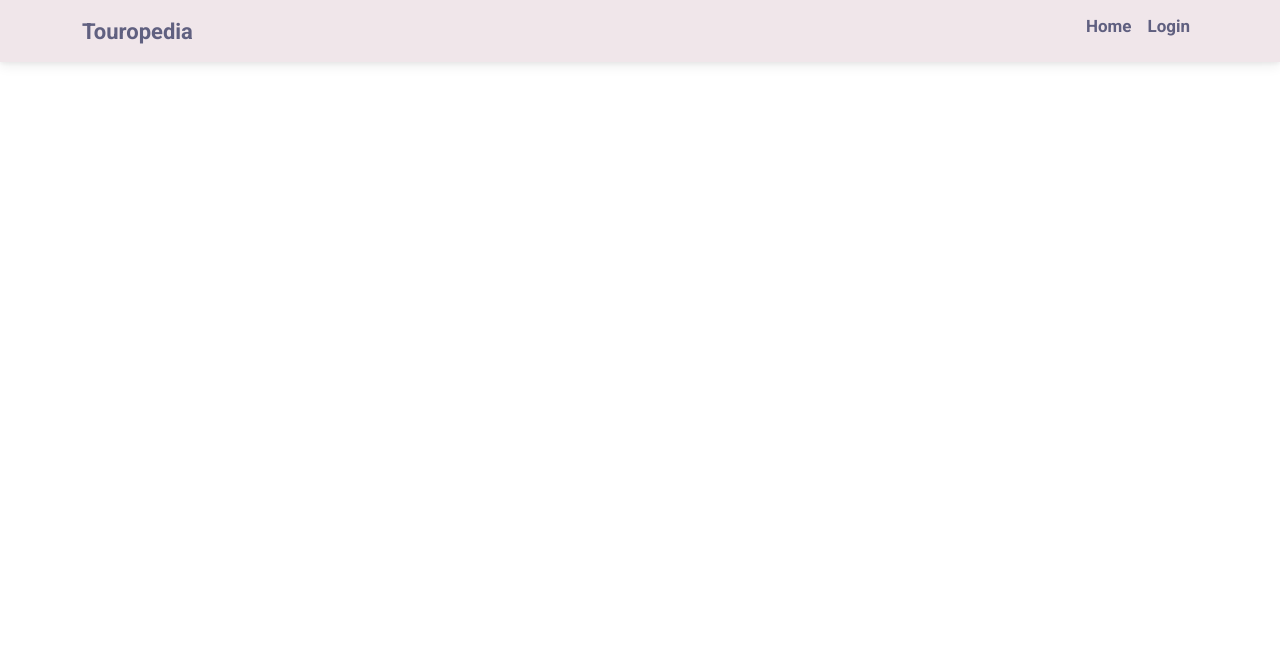
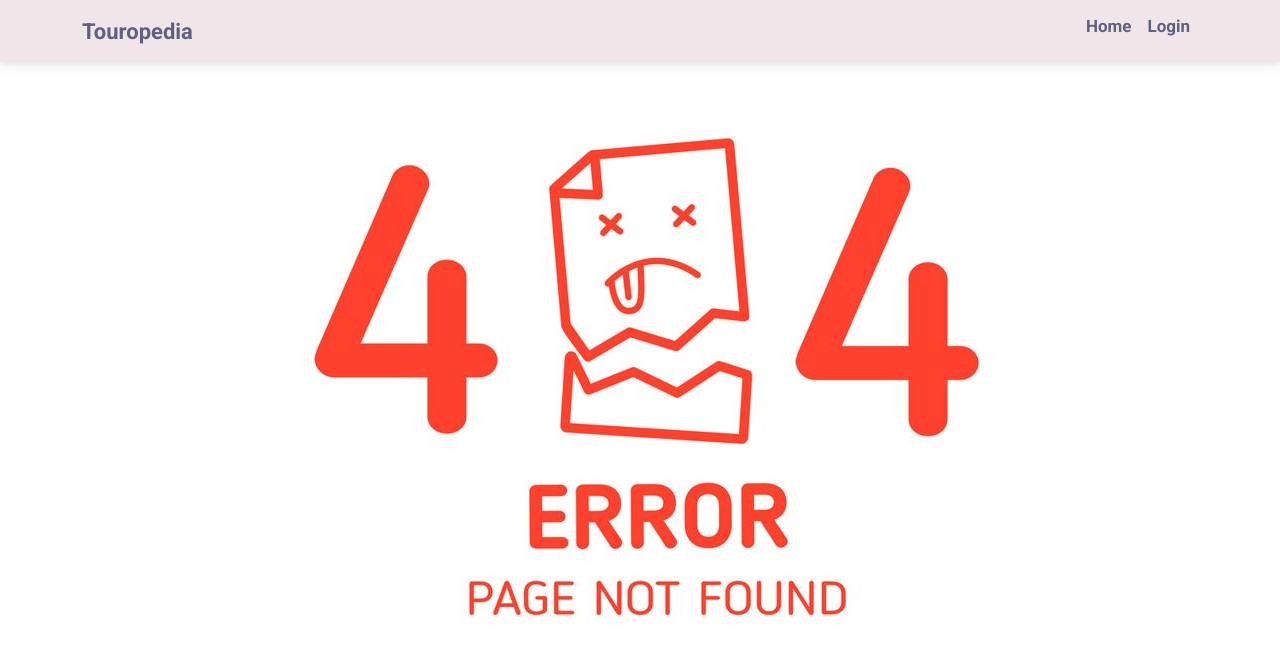
Before and after one commit to JENIA89/MERN-projecr, a React (Create React App) app in the folder client/: page /addTour/1 in a window 1280 px wide. Shown: the top 662 px of the page. Built offline with nearby package versions, Linux system fonts and the light colour scheme.

Commit message:
feat: add notfound page

```diff
--- a/client/src/pages/AddEditTour/index.tsx
+++ b/client/src/pages/AddEditTour/index.tsx
@@ -1,7 +1,7 @@
 import React, { FC, useEffect, useState } from 'react';
 import { useNavigate, useParams } from 'react-router-dom';
 import ChipInput from 'material-ui-chip-input';
-import { MDBBtn, MDBCard, MDBCardBody, MDBIcon, MDBValidation } from 'mdb-react-ui-kit';
+import { MDBBtn, MDBCard, MDBCardBody, MDBValidation } from 'mdb-react-ui-kit';
 // @ts-ignore
 import FileBase from 'react-file-base64';
 import * as S from './styled';
@@ -99,6 +99,7 @@ const AddEditTour:FC = () => {
                 style={{height: '100px'}}
                 // @ts-ignore
                 type='text'
+                textarea={description.toString()}
                 value={description}
                 name='description'
                 onChange={onInputChange}
--- /dev/null
+++ b/client/src/pages/NotFound/index.tsx
@@ -0,0 +1,11 @@
+import React, { FC } from 'react'
+
+const NotFound: FC = () => {
+  return (
+    <div>
+      <img src='/images/404.jpg' alt='Not Found'/>
+    </div>
+  )
+}
+
+export default NotFound
--- a/client/src/redux/reducers/tourSlice.ts
+++ b/client/src/redux/reducers/tourSlice.ts
@@ -97,7 +97,7 @@ export const updateTour = createAsyncThunk(
       console.log(updateTourData, 'data');
       const response = await api.updateTour(id, updateTourData);
       toast.success("Tour Updated Successfully");
-      // navigate("/");
+      navigate("/");
       return response.data;
     } catch (error: any) {
       return rejectWithValue(error.response.data);
--- a/client/src/router/index.tsx
+++ b/client/src/router/index.tsx
@@ -7,6 +7,7 @@ import Register from 'pages/Register'
 import Tour from 'pages/Tour'
 import Dashboard from 'pages/Dashboard'
 import PrivateRoute from 'components/PrivateRoute'
+import NotFound from 'pages/NotFound'
 
 
 const AppRouter: FC = (): JSX.Element => {
@@ -34,6 +35,7 @@ const AppRouter: FC = (): JSX.Element => {
             <Tour/>
           </PrivateRoute>
         }/>
+      <Route path='*' element={<NotFound/>}/>
     </Routes>
   )
 }
```
Also changed, not shown: client/public/images/404.jpg (added).
